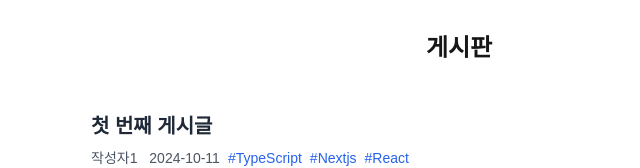
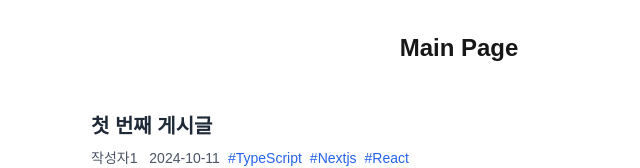
Before and after one commit to songhyein0123/code404, a Next.js app: page /main_board in a window 1280 px wide. Shown: the top 168 px of the page, without its empty margins (181-821 px from the left). Built offline with nearby package versions, Linux system fonts and the light colour scheme.

Commit message:
fix: 게시판 이름 수정

```diff
--- a/src/app/main_board/page.tsx
+++ b/src/app/main_board/page.tsx
@@ -3,7 +3,7 @@ import Board from "@/components/Board";
 export default function main_board() {
     return (
         <div>
-            <h1 className="text-2xl font-bold text-center my-8">게시판</h1>
+            <h1 className="text-2xl font-bold text-center my-8">Main Page</h1>
             <Board />
         </div>
     );
```
